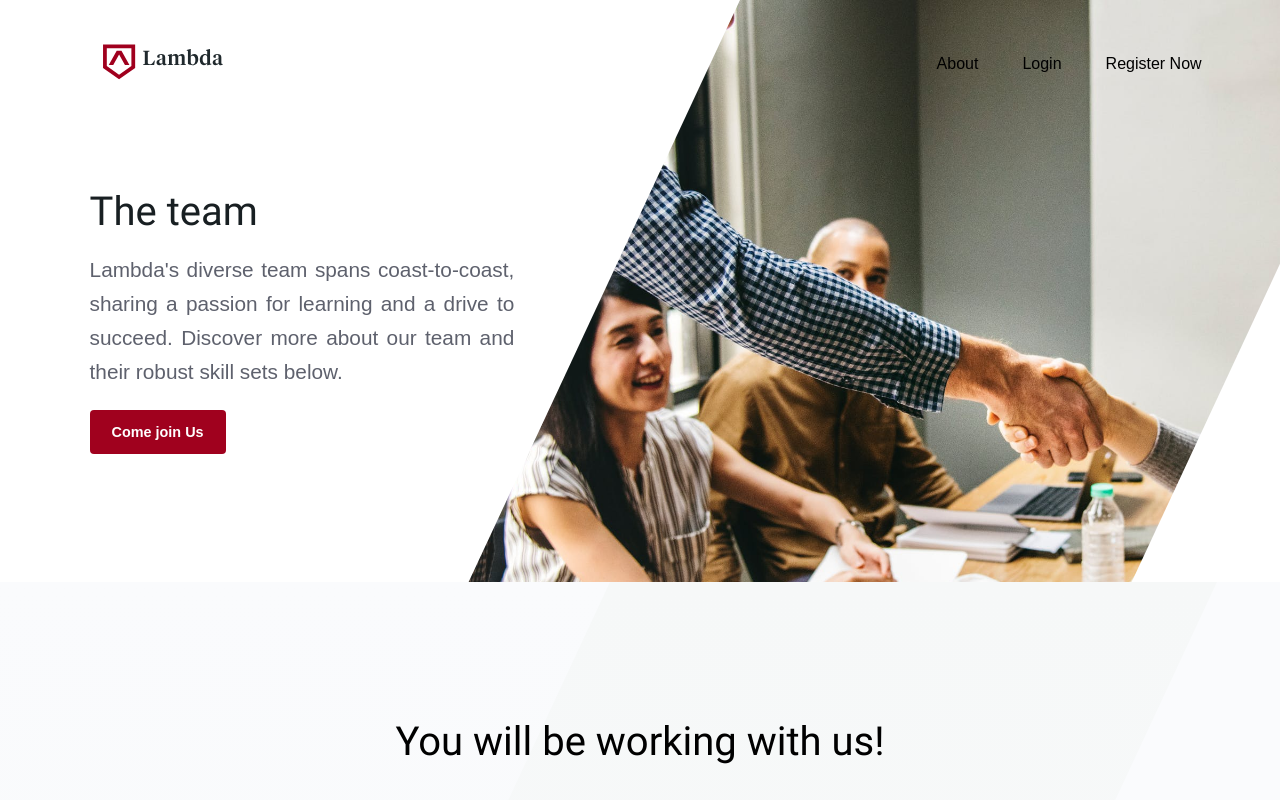
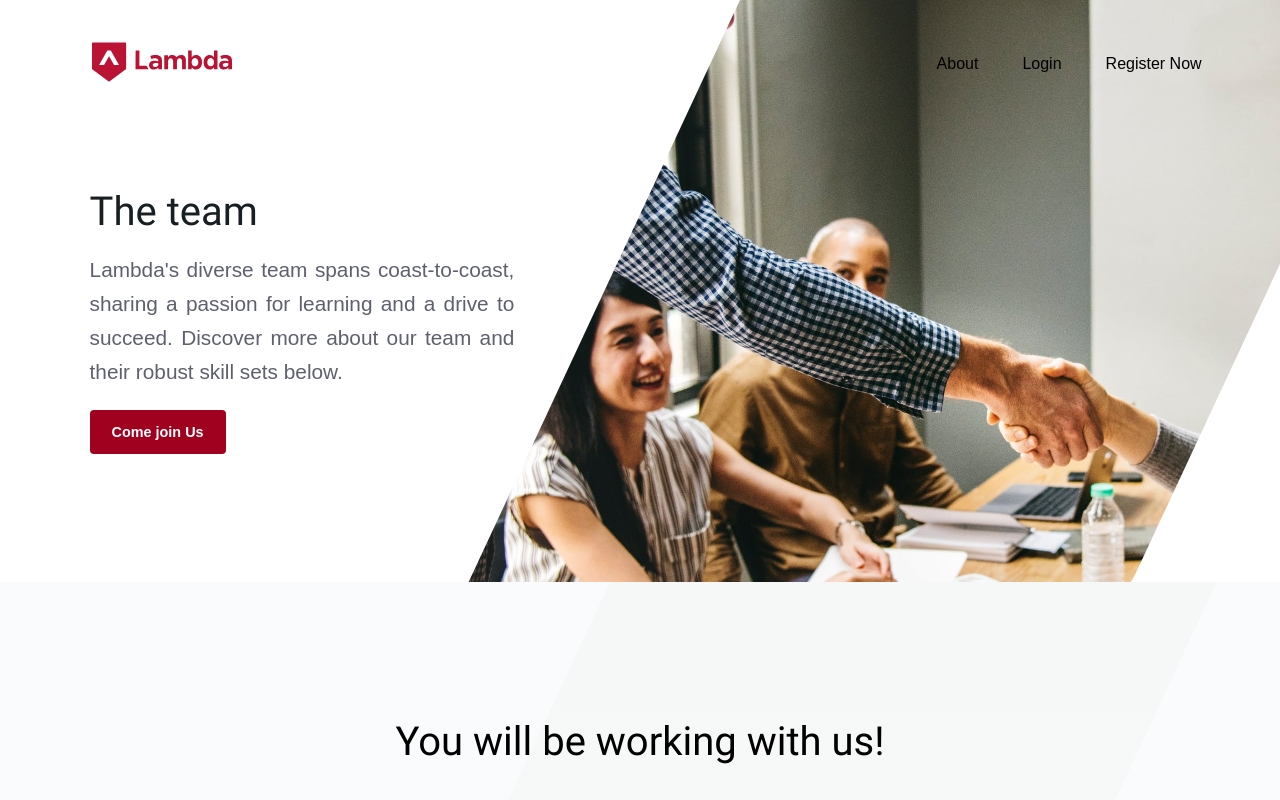
Before and after one commit to build-415-productqueue/landingpage, a plain HTML site: page about.html in a window 1280 px wide. Shown: the top 800 px of the page. Drawn offline with Linux system fonts and the light colour scheme; a web font is replaced by a local one.

Commit message:
Lambda logo update
Updated to match Lambda's new logo

```diff
--- a/about.html
+++ b/about.html
@@ -13,7 +13,8 @@
     <!-- This is the header section -->
     <header>
         <div>
-            <a href="https://www.lambdaschool.com"> <img class="logo-box" src="./assets/lambdalogo.svg" /></a>
+            <!-- <a href="https://www.lambdaschool.com"> <img class="logo-box" src="./assets/lambdalogo.svg" /></a> -->
+            <a href="https://www.lambdaschool.com"> <img class="logo-box" src="./assets/lambdaNewlogo.svg" /></a>
         </div>
         <div>
             <nav>
```
Also changed, not shown: index.html (+2 -1 lines), assets/lambdaNewLogo.svg (added).
